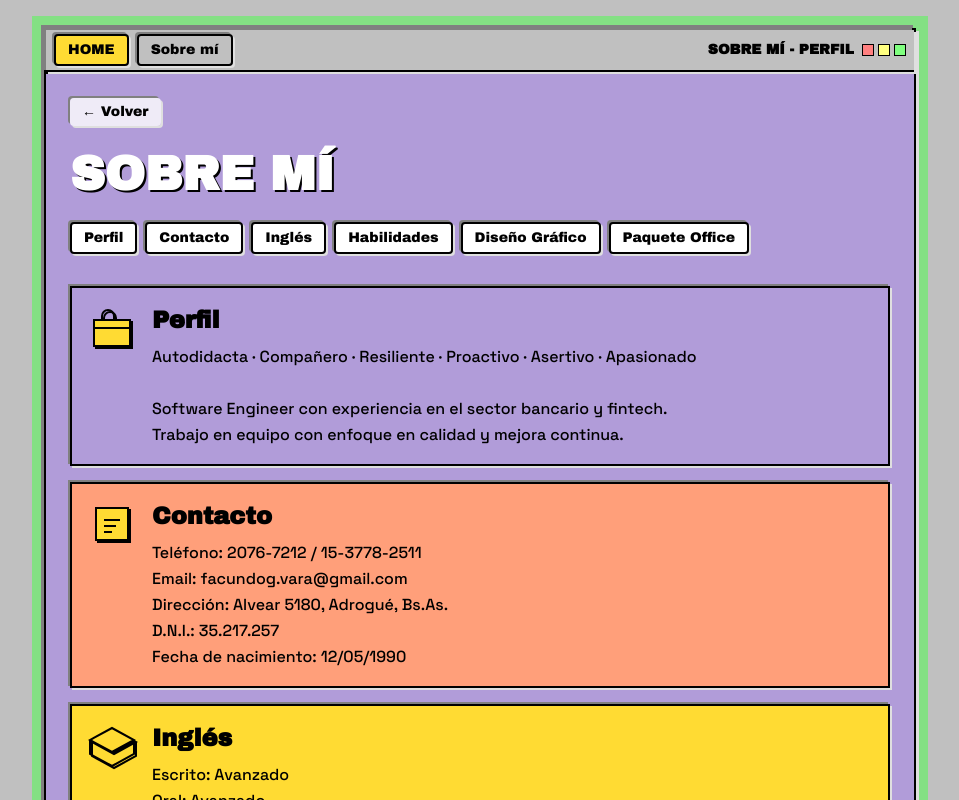
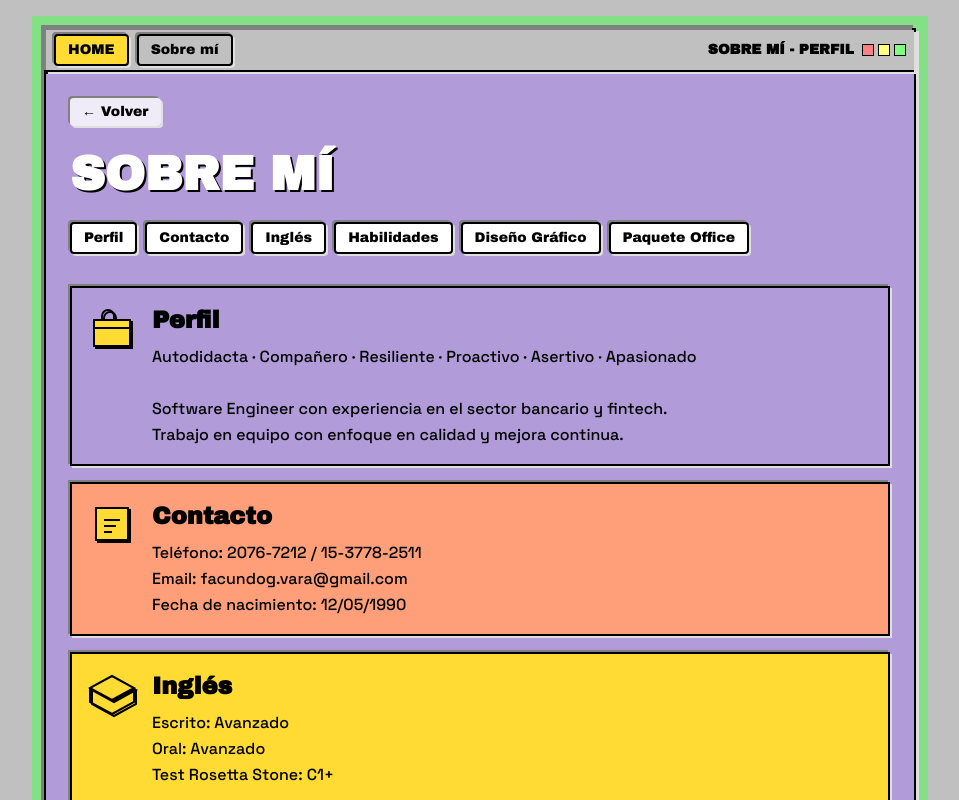
Before and after one commit to sibeeriano/aboutmepage, a Next.js app: page /sobre in a window 1280 px wide. Shown: the top 800 px of the page, without its empty margins (160-1119 px from the left). Built offline with nearby package versions, Linux system fonts and the light colour scheme.

Commit message:
Limpieza de datos sensibles

```diff
--- a/src/app/page.tsx
+++ b/src/app/page.tsx
@@ -48,6 +48,7 @@ const posts = [
 ];
 
 const linkedInPosts: { urn: string }[] = [
+  { urn: "urn:li:activity:7431186079791321088" },
   { urn: "urn:li:activity:7430326740582866944" },
 ];
 
@@ -245,7 +246,7 @@ export default function Home() {
                   </Card.Header>
                   <Card.Content>
                     <Text className="font-medium text-black">
-                      facundog.vara@gmail.com · Alvear 5180, Adrogué
+                      facundog.vara@gmail.com
                     </Text>
                     <Link
                       href="https://w.app/facuvara"
--- a/src/app/sobre/page.tsx
+++ b/src/app/sobre/page.tsx
@@ -29,8 +29,6 @@ Trabajo en equipo con enfoque en calidad y mejora continua.`,
     icon: ContactIcon,
     content: `Teléfono: 2076-7212 / 15-3778-2511
 Email: facundog.vara@gmail.com
-Dirección: Alvear 5180, Adrogué, Bs.As.
-D.N.I.: 35.217.257
 Fecha de nacimiento: 12/05/1990`,
   },
   {
```
